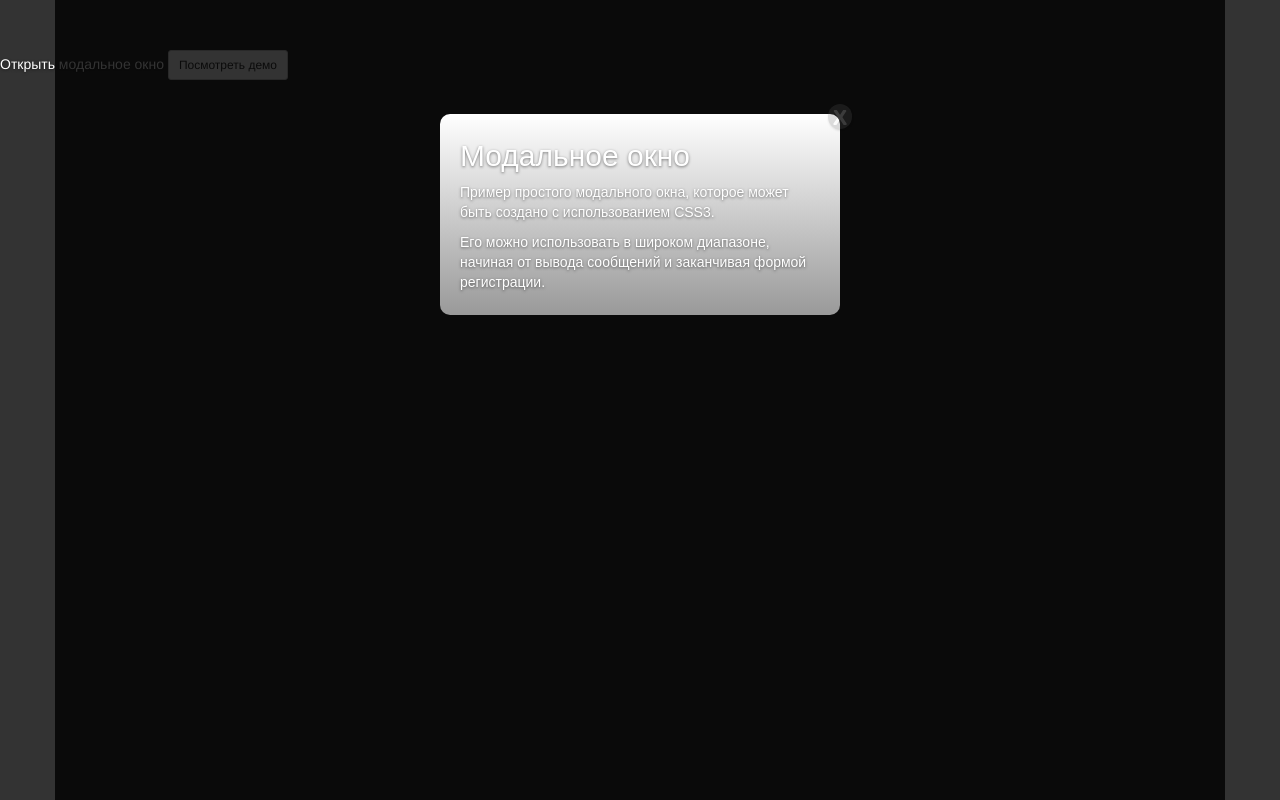
After one commit to marsdotcom/wood05, a PHP site: page /modal.html in a window 1280 px wide, after a click on "Открыть модальное окно". The commit adds this page. Run offline with PHP 8.4, Linux system fonts and the light colour scheme; some libraries are stand-ins or nearby versions.

Commit message:
modal div

```diff
--- /dev/null
+++ b/modal.html
@@ -0,0 +1,153 @@
+<!DOCTYPE html>
+<!-- saved from url=(0049)http://bootstrap-3.ru/examples/starter-template/# -->
+<html lang="ru"><head><meta http-equiv="Content-Type" content="text/html; charset=UTF-8">
+
+<meta http-equiv="X-UA-Compatible" content="IE=edge">
+<meta name="viewport" content="width=device-width, initial-scale=1">
+<meta name="description" content="">
+<meta name="author" content="marsdotcom">
+<link rel="shortcut icon" href="favicon.ico">
+
+<title>WOOD05</title>
+
+<!-- Bootstrap core CSS -->
+<link href="https://maxcdn.bootstrapcdn.com/bootstrap/3.3.7/css/bootstrap.min.css" rel="stylesheet">
+
+<!-- Custom styles for this template -->
+<link href="styles.css" rel="stylesheet">
+
+<!-- Just for debugging purposes. Don't actually copy this line! -->
+<!--[if lt IE 9]><script src="../../assets/js/ie8-responsive-file-warning.js"></script><![endif]-->
+
+<!-- HTML5 shim and Respond.js IE8 support of HTML5 elements and media queries -->
+<!--[if lt IE 9]>
+<script src="https://oss.maxcdn.com/libs/html5shiv/3.7.0/html5shiv.js"></script>
+<script src="https://oss.maxcdn.com/libs/respond.js/1.4.2/respond.min.js"></script>
+<![endif]-->
+<script type="text/javascript">try {
+  window.AG_onLoad = function(func) { if (window.addEventListener) { window.addEventListener('DOMContentLoaded', func); } };
+  window.AG_removeElementById = function(id) { var element = document.getElementById(id); if (element && element.parentNode) { element.parentNode.removeChild(element); }};
+  window.AG_removeElementBySelector = function(selector) { if (!document.querySelectorAll) { return; } var nodes = document.querySelectorAll(selector); if (nodes) { for (var i = 0; i < nodes.length; i++) { if (nodes[i] && nodes[i].parentNode) { nodes[i].parentNode.removeChild(nodes[i]); } } } };
+  window.AG_each = function(selector, fn) { if (!document.querySelectorAll) return; var elements = document.querySelectorAll(selector); for (var i = 0; i < elements.length; i++) { fn(elements[i]); }; };
+  var AG_removeParent = function(el, fn) { while (el && el.parentNode) { if (fn(el)) { el.parentNode.removeChild(el); return; } el = el.parentNode; } };
+  var AG_onLoad=function(func){if(document.readyState==="complete"||document.readyState==="interactive")func();else if(document.addEventListener)document.addEventListener("DOMContentLoaded",func);else if(document.attachEvent)document.attachEvent("DOMContentLoaded",func)};
+  var AG_removeElementById = function(id) { var element = document.getElementById(id); if (element && element.parentNode) { element.parentNode.removeChild(element); }};
+  var AG_removeElementBySelector = function(selector) { if (!document.querySelectorAll) { return; } var nodes = document.querySelectorAll(selector); if (nodes) { for (var i = 0; i < nodes.length; i++) { if (nodes[i] && nodes[i].parentNode) { nodes[i].parentNode.removeChild(nodes[i]); } } } };
+  var AG_each = function(selector, fn) { if (!document.querySelectorAll) return; var elements = document.querySelectorAll(selector); for (var i = 0; i < elements.length; i++) { fn(elements[i]); }; };
+  var AdFox_getCodeScript = function() {};
+  AG_onLoad(function() { AG_each('iframe[id^="AdFox_iframe_"]', function(el) { if (el && el.parentNode) { el.parentNode.removeChild(el); } }); });
+  try { Object.defineProperty(window, 'noAdsAtAll', { get: function() { return true; } }); } catch (ex) {}
+} catch (ex) { console.error('Error executing AG js: ' + ex); }</script>
+<style id="style-1-cropbar-clipper">/* Copyright 2014 Evernote Corporation. All rights reserved. */
+.en-markup-crop-options {
+  top: 18px !important;
+  left: 50% !important;
+  margin-left: -100px !important;
+  width: 200px !important;
+  border: 2px rgba(255,255,255,.38) solid !important;
+  border-radius: 4px !important;
+}
+
+.en-markup-crop-options div div:first-of-type {
+  margin-left: 0px !important;
+}
+</style>
+	<style>
+	.modalDialog {
+		position: fixed;
+		font-family: Arial, Helvetica, sans-serif;
+		top: 0;
+		right: 0;
+		bottom: 0;
+		left: 0;
+		background: rgba(0,0,0,0.8);
+		z-index: 99999;
+		-webkit-transition: opacity 400ms ease-in;
+		-moz-transition: opacity 400ms ease-in;
+		transition: opacity 400ms ease-in;
+		display: none;
+		pointer-events: none;
+	}
+
+	.modalDialog:target {
+		display: block;
+		pointer-events: auto;
+	}
+
+	.modalDialog > div {
+		width: 400px;
+		position: relative;
+		margin: 10% auto;
+		padding: 5px 20px 13px 20px;
+		border-radius: 10px;
+		background: #fff;
+		background: -moz-linear-gradient(#fff, #999);
+		background: -webkit-linear-gradient(#fff, #999);
+		background: -o-linear-gradient(#fff, #999);
+	}
+
+	.close {
+		background: #606061;
+		color: #FFFFFF;
+		line-height: 25px;
+		position: absolute;
+		right: -12px;
+		text-align: center;
+		top: -10px;
+		width: 24px;
+		text-decoration: none;
+		font-weight: bold;
+		-webkit-border-radius: 12px;
+		-moz-border-radius: 12px;
+		border-radius: 12px;
+		-moz-box-shadow: 1px 1px 3px #000;
+		-webkit-box-shadow: 1px 1px 3px #000;
+		box-shadow: 1px 1px 3px #000;
+	}
+
+	.close:hover { background: #00d9ff; }
+	</style>
+</head>
+
+<body>
+
+<a href="#openModal">Открыть модальное окно</a>
+
+<div id="openModal" class="modalDialog container">
+	<div class="container">
+		<a href="#close" title="Закрыть" class="close">X</a>
+		<h2>Модальное окно</h2>
+		<p>Пример простого модального окна, которое может быть создано с использованием CSS3.</p>
+		<p>Его можно использовать в широком диапазоне, начиная от вывода сообщений и заканчивая формой регистрации.</p>
+	</div>
+</div>
+
+
+
+ <!-- Button trigger modal -->
+          <button class="btn btn-default btn-sm" data-toggle="modal" data-target="#myModal">
+            Посмотреть демо
+          </button>
+
+          <!-- Modal -->
+          <div class="modal fade" id="myModal" tabindex="-1" role="dialog" aria-labelledby="myModalLabel" aria-hidden="true">
+            <div class="modal-dialog modal-sm">
+              <div class="modal-content">
+                <div class="modal-body">
+                  ...
+                </div>
+                <div class="modal-footer">
+                  <button type="button" class="btn btn-default btn-sm" data-dismiss="modal">Закрыть</button>
+                  <button type="button" class="btn btn-primary btn-sm">Сохранить изменения</button>
+                </div>
+              </div>
+            </div>
+          </div>
+        </div>
+
+
+        <script src="https://ajax.googleapis.com/ajax/libs/jquery/3.1.1/jquery.min.js"></script>
+    <script src="https://maxcdn.bootstrapcdn.com/bootstrap/3.3.7/js/bootstrap.min.js"></script>
+
+</body>
+</html>
```
Also changed, not shown: boxasync.html (+3 -4 lines), boxes.php (+111 -1 lines), index.php (+0 -28 lines).
